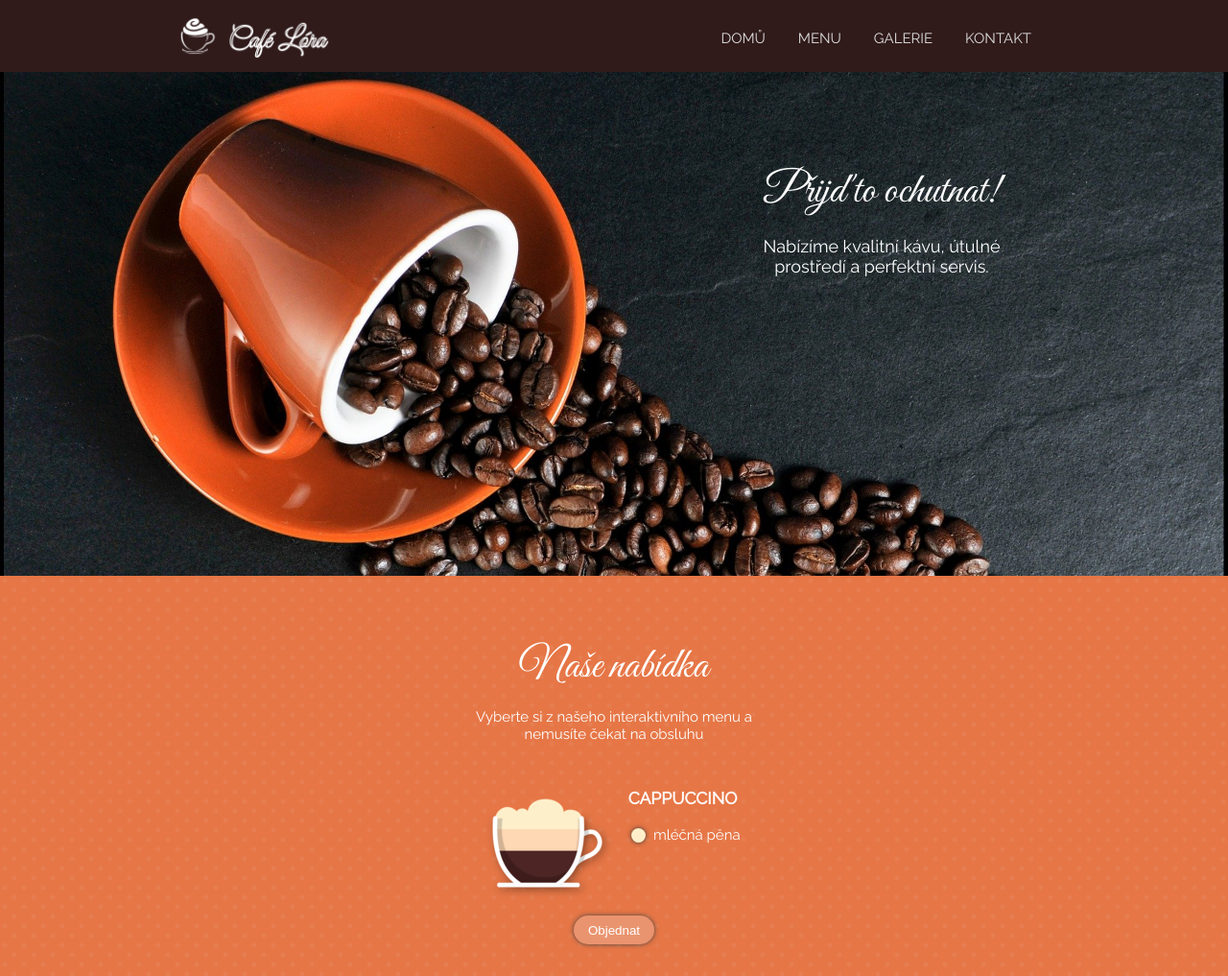
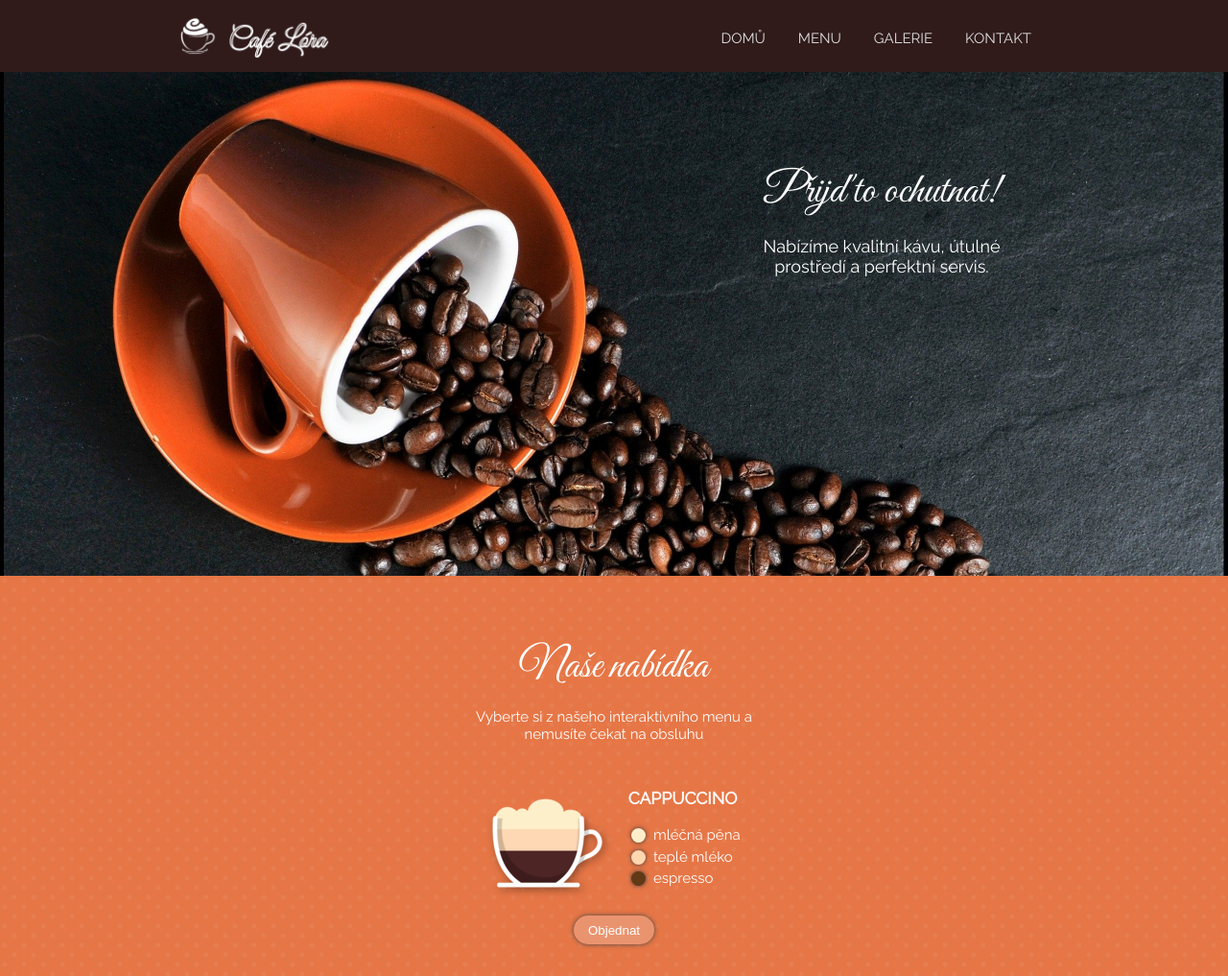
Before and after one commit to MiliWag/cafelora, a website built with webpack: page src/index.html in a window 1280 px wide. Shown: the top 1017 px of the page at 96% size. Built offline with nearby package versions, Linux system fonts and the light colour scheme.

Commit message:
seznam ingrediencí jako komponenta

```diff
--- a/src/Layer/index.js
+++ b/src/Layer/index.js
@@ -7,12 +7,9 @@ let props = {
 };
 
 export const Layer = (props) => {
-  return `<h3>Cappuccino</h3>
+  return `
 <div class="layer">
 <div class="layer__color" style="background-color: ${props.color}"></div>
 <div class="layer__label">${props.label}</div>
 </div>`;
 };
-
-const layer = document.querySelector('.drink__info');
-layer.innerHTML = Layer(props);
--- a/src/index.html
+++ b/src/index.html
@@ -44,7 +44,9 @@
               <div class="drink__cup">
                 <img src="/assets/cups/cappuccino.png" />
               </div>
-              <div class="drink__info"></div>
+              <div class="drink__info">
+                <h3>Cappuccino</h3>
+              </div>
             </div>
             <div class="drink__controls">
               <button class="order-btn">Objednat</button>
--- a/src/index.js
+++ b/src/index.js
@@ -3,6 +3,7 @@ import { Layer } from './Layer/index';
 
 console.log('funguju!');
 
+// rozbalovací menu
 const nav = document.querySelector('#nav-btn');
 const navigation = document.querySelector('nav');
 const allItems = document.querySelectorAll('.nav_link');
@@ -16,6 +17,8 @@ allItems.forEach((item) => {
     navigation.classList.toggle('nav-closed');
   });
 });
+
+// Tlačítko na objednání produktu
 
 const order = document.querySelector('.order-btn');
 const selectedOrder = document.querySelector('.drink__cup');
@@ -32,3 +35,24 @@ order.addEventListener('click', (e) => {
     isOrdered = true;
   }
 });
+
+// Seznam ingrediencí
+const layers = [
+  {
+    color: '#feeeca',
+    label: 'mléčná pěna',
+  },
+  {
+    color: '#fed7b0',
+    label: 'teplé mléko',
+  },
+  {
+    color: '#613916',
+    label: 'espresso',
+  },
+];
+
+layers.forEach((layer) => {
+  const appElm = document.querySelector('.drink__info');
+  appElm.innerHTML += Layer(layer);
+});
```
